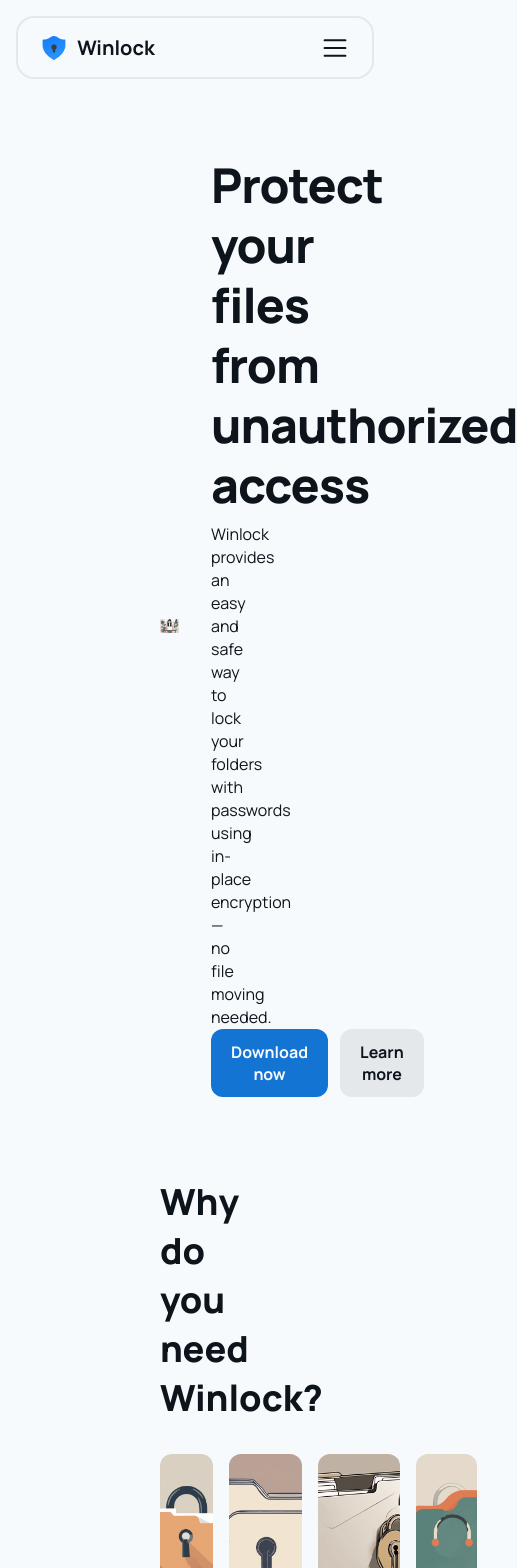
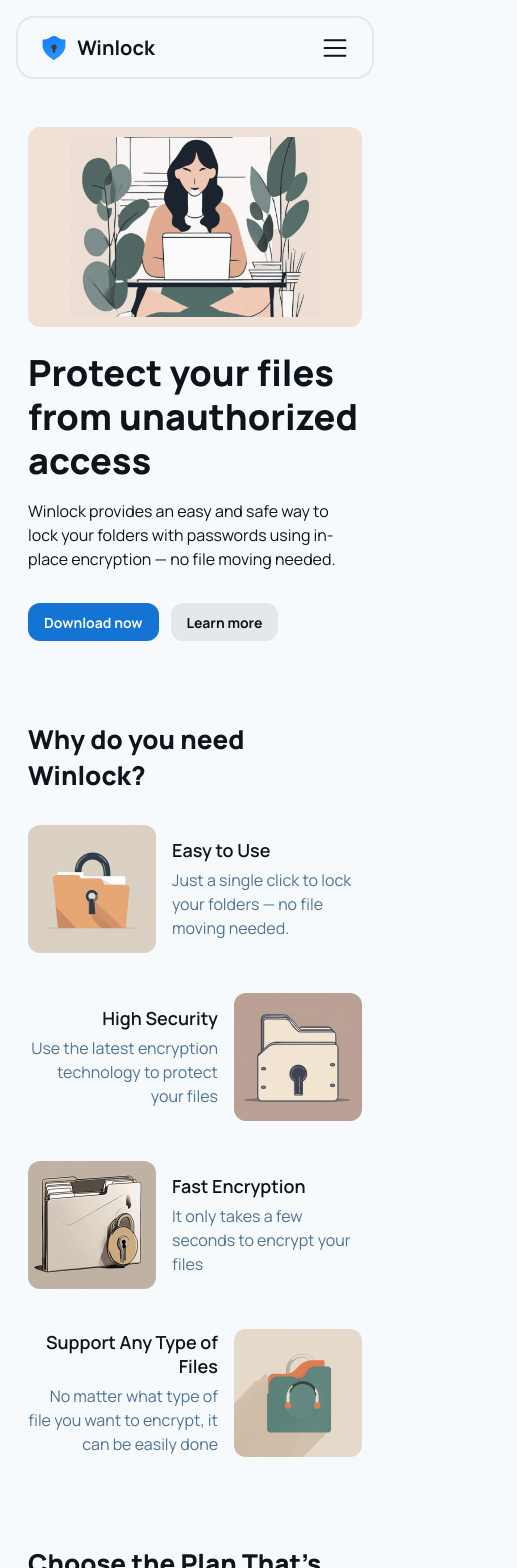
Before and after one commit to akash-singh8/winlock-web, a Next.js app: page / in a window 390 px wide. Shown: the top 1568 px of the page, 517 px wide, since content can reach past the window. Built offline with nearby package versions, Linux system fonts and the light colour scheme; no server answers.

Commit message:
home page: make responsive

```diff
--- a/src/app/page.module.scss
+++ b/src/app/page.module.scss
@@ -69,9 +69,9 @@
 
 .features {
   display: flex;
-  gap: 1rem;
+  gap: 1.5rem 1rem;
 
-  div {
+  > div {
     flex: 1;
 
     img {
@@ -116,3 +116,177 @@
     margin-bottom: 1rem;
   }
 }
+
+/* Responsive Adjustments */
+@media (max-width: 1080px) {
+  .header {
+    min-height: 390px;
+
+    .about {
+      h1 {
+        font-size: 44px;
+        line-height: 54px;
+      }
+    }
+  }
+
+  .featuresBox h2 {
+    font-size: 34px;
+  }
+
+  .footerDownload p {
+    font-size: 34px;
+  }
+}
+
+@media (max-width: 980px) {
+  .header {
+    gap: 1.5rem;
+
+    .about {
+      h1 {
+        font-size: 36px;
+        letter-spacing: 0px;
+        line-height: 44px;
+      }
+
+      p {
+        font-size: 14px;
+        line-height: 24px;
+      }
+    }
+  }
+
+  .action button {
+    font-size: 14px;
+    padding: 0.6rem 1rem;
+  }
+
+  .featuresBox h2 {
+    font-size: 32px;
+  }
+
+  .footerDownload p {
+    font-size: 32px;
+  }
+}
+
+@media (max-width: 880px) {
+  .header {
+    min-height: fit-content;
+    flex-direction: column;
+
+    img {
+      max-width: 100%;
+      height: 200px;
+      background-color: #f1e0d6;
+      padding: 10px 0;
+      border-radius: var(--borderRadius);
+    }
+
+    .about {
+      flex-direction: column;
+      max-width: 900px;
+
+      p {
+        font-size: 16px;
+        margin: 1rem 0 2rem;
+      }
+    }
+  }
+
+  .featuresBox h2 {
+    font-size: 30px;
+  }
+
+  .footerDownload p {
+    font-size: 30px;
+  }
+}
+
+@media (max-width: 780px) {
+  .header .about h1 {
+    font-size: 36px;
+  }
+}
+
+@media (max-width: 680px) {
+  .featuresBox h2 {
+    font-size: 28px;
+  }
+
+  .readyToDownload {
+    img {
+      height: 240px;
+      width: 100%;
+      object-fit: cover;
+      border-radius: var(--borderRadius);
+    }
+  }
+
+  .footerDownload {
+    bottom: 60px;
+    left: 28px;
+
+    p {
+      font-size: 28px;
+    }
+  }
+
+  .features {
+    flex-direction: column;
+    gap: 2.5rem;
+
+    > div {
+      display: flex;
+      gap: 1rem;
+
+      img {
+        flex: 2;
+        height: 128px;
+      }
+
+      div {
+        margin: auto;
+        flex: 3;
+      }
+    }
+
+    > div:nth-child(even) {
+      flex-direction: row-reverse;
+
+      .featureTitle,
+      .featureDesc {
+        text-align: right;
+      }
+    }
+
+    .featureTitle {
+      font-size: 18px;
+      margin-top: 0rem;
+      font-weight: 600;
+      margin-bottom: 6px;
+    }
+
+    .featureDesc {
+      font-size: 16px;
+      line-height: 24px;
+    }
+  }
+}
+
+@media (max-width: 580px) {
+  .footerDownload {
+    bottom: 70px;
+
+    p {
+      font-size: 24px;
+    }
+  }
+}
+
+@media (max-width: 480px) {
+  .featuresBox h2 {
+    font-size: 26px;
+  }
+}
--- a/src/app/page.tsx
+++ b/src/app/page.tsx
@@ -43,32 +43,41 @@ export default function Home() {
         <div className={styles.features}>
           <div>
             <Image src={feature1} alt="feature" />
+            <div>
               <p className={styles.featureTitle}>Easy to Use</p>
               <p className={styles.featureDesc}>
-              Just a single click to lock your folders — no file moving needed.
+                Just a single click to lock your folders — no file moving
+                needed.
               </p>
+            </div>
           </div>
           <div>
             <Image src={feature2} alt="feature" />
+            <div>
               <p className={styles.featureTitle}>High Security</p>
               <p className={styles.featureDesc}>
                 Use the latest encryption technology to protect your files
               </p>
             </div>
+          </div>
           <div>
             <Image src={feature3} alt="feature" />
+            <div>
               <p className={styles.featureTitle}>Fast Encryption</p>
               <p className={styles.featureDesc}>
                 It only takes a few seconds to encrypt your files
               </p>
             </div>
+          </div>
           <div>
             <Image src={feature4} alt="feature" />
+            <div>
               <p className={styles.featureTitle}>Support Any Type of Files</p>
               <p className={styles.featureDesc}>
-              No matter what type of file you want to encrypt, it can be easily
-              done
+                No matter what type of file you want to encrypt, it can be
+                easily done
               </p>
+            </div>
           </div>
         </div>
       </section>
--- a/src/styles/globals.css
+++ b/src/styles/globals.css
@@ -43,10 +43,12 @@ button {
   padding: 0.6rem 1rem;
   transition: all 0.3s ease;
 }
+
 button:hover {
   box-shadow: 0 0 10px var(--darkBlue);
   transform: translateY(-1px);
 }
+
 button:active {
   transform: translateY(1px);
 }
@@ -77,3 +79,59 @@ footer {
   background: var(--lightBlue);
   border-radius: 3px;
 }
+
+/* Responsive Adjustments */
+@media (max-width: 1280px) {
+  .pageContainer {
+    padding: 20px 0;
+  }
+
+  section,
+  footer {
+    max-width: 960px;
+    margin-left: auto;
+    margin-right: auto;
+    padding: 40px 0;
+  }
+}
+
+@media (max-width: 1080px) {
+  .pageContainer {
+    padding: 20px 60px;
+  }
+}
+
+@media (max-width: 880px) {
+  .pageContainer {
+    padding: 15px 40px;
+  }
+
+  section,
+  footer {
+    padding: 2rem 0;
+  }
+}
+
+@media (max-width: 680px) {
+  .pageContainer {
+    padding: 0px 40px;
+  }
+}
+
+@media (max-width: 580px) {
+  .pageContainer {
+    padding: 0px 1.75rem;
+  }
+
+  section,
+  footer {
+    padding: 2rem 0 40px;
+  }
+}
+
+@media (max-width: 480px) {
+  section,
+  footer {
+    padding: 2rem 0 3rem;
+  }
+}
```
Lines whose indentation alone changed are shown as unchanged.
